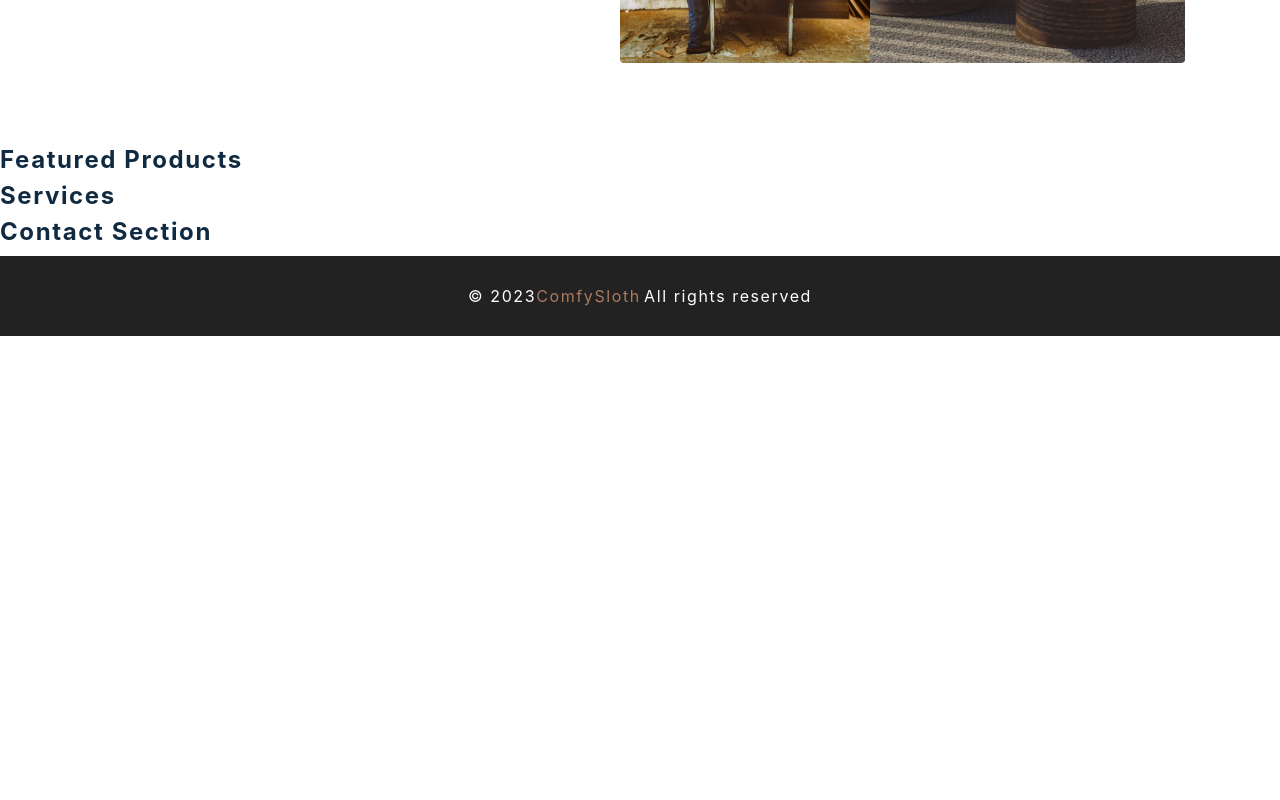
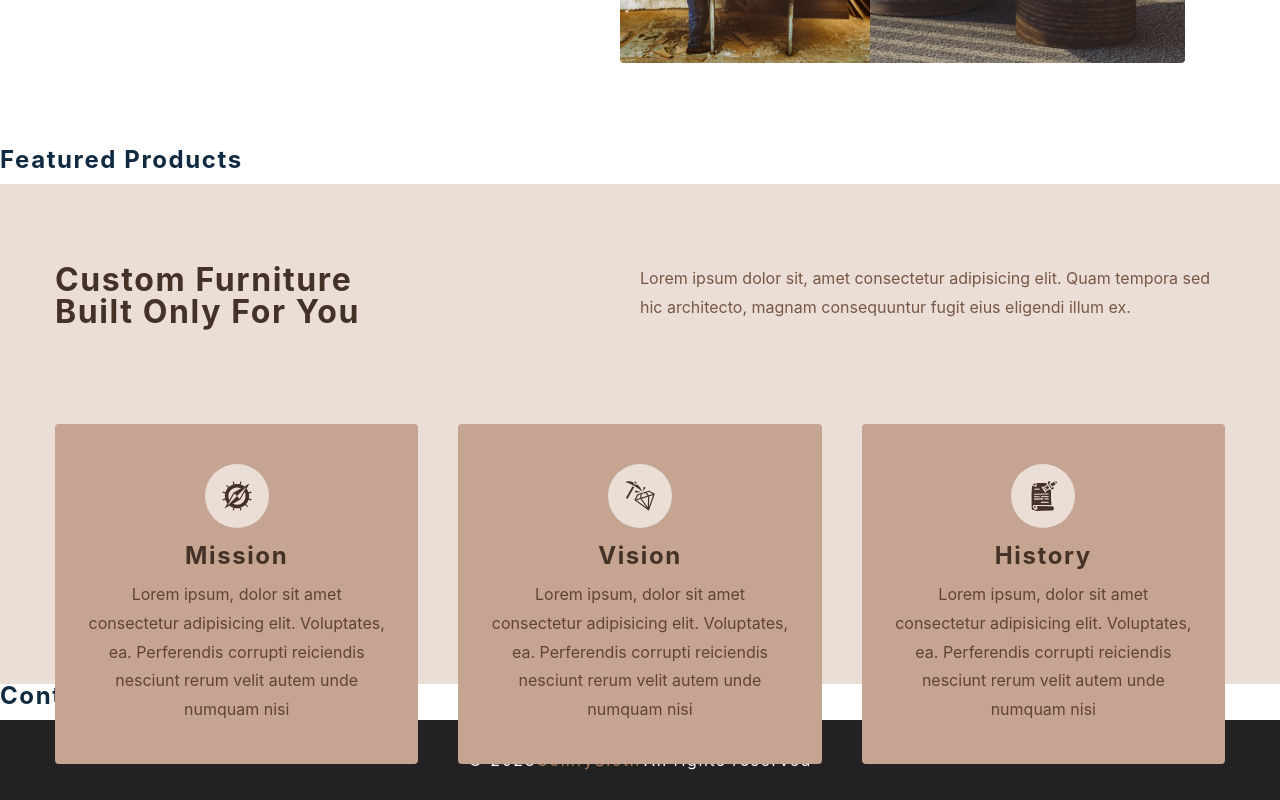
Before and after one commit to pedrojotaa/comfy-store, a React (Create React App) app: page / in a window 1280 px wide. Shown: the part 652-1452 px from the top of the page. Before the commit the page ends 988 px from the top, so only its background shows below. Built offline with nearby package versions, Linux system fonts and the light colour scheme; the HTML template or start-up script is replaced by a standard one.

Commit message:
refactor: building services component

```diff
--- a/src/components/Services.js
+++ b/src/components/Services.js
@@ -1,10 +1,39 @@
-import React from 'react'
-import styled from 'styled-components'
-import { services } from '../utils/constants'
+import React from "react";
+import styled from "styled-components";
+import { services } from "../utils/constants";
 
 const Services = () => {
-  return <h4>services </h4>
-}
+  return (
+    <Wrapper>
+      <div className="section-center">
+        <article className="header">
+          <h3>
+            custom furniture
+            <br />
+            built only for you
+          </h3>
+          <p>
+            Lorem ipsum dolor sit, amet consectetur adipisicing elit. Quam
+            tempora sed hic architecto, magnam consequuntur fugit eius eligendi
+            illum ex.
+          </p>
+        </article>
+        <div className="services-center">
+          {services.map((service) => {
+            const { id, icon, title, text } = service;
+            return (
+              <article key={id} className="service">
+                <span className="icon">{icon}</span>
+                <h4>{title}</h4>
+                <p>{text}</p>
+              </article>
+            );
+          })}
+        </div>
+      </div>
+    </Wrapper>
+  );
+};
 
 const Wrapper = styled.section`
   h3,
@@ -68,5 +97,5 @@
       transform: translateY(5rem);
     }
   }
-`
-export default Services
+`;
+export default Services;
```
